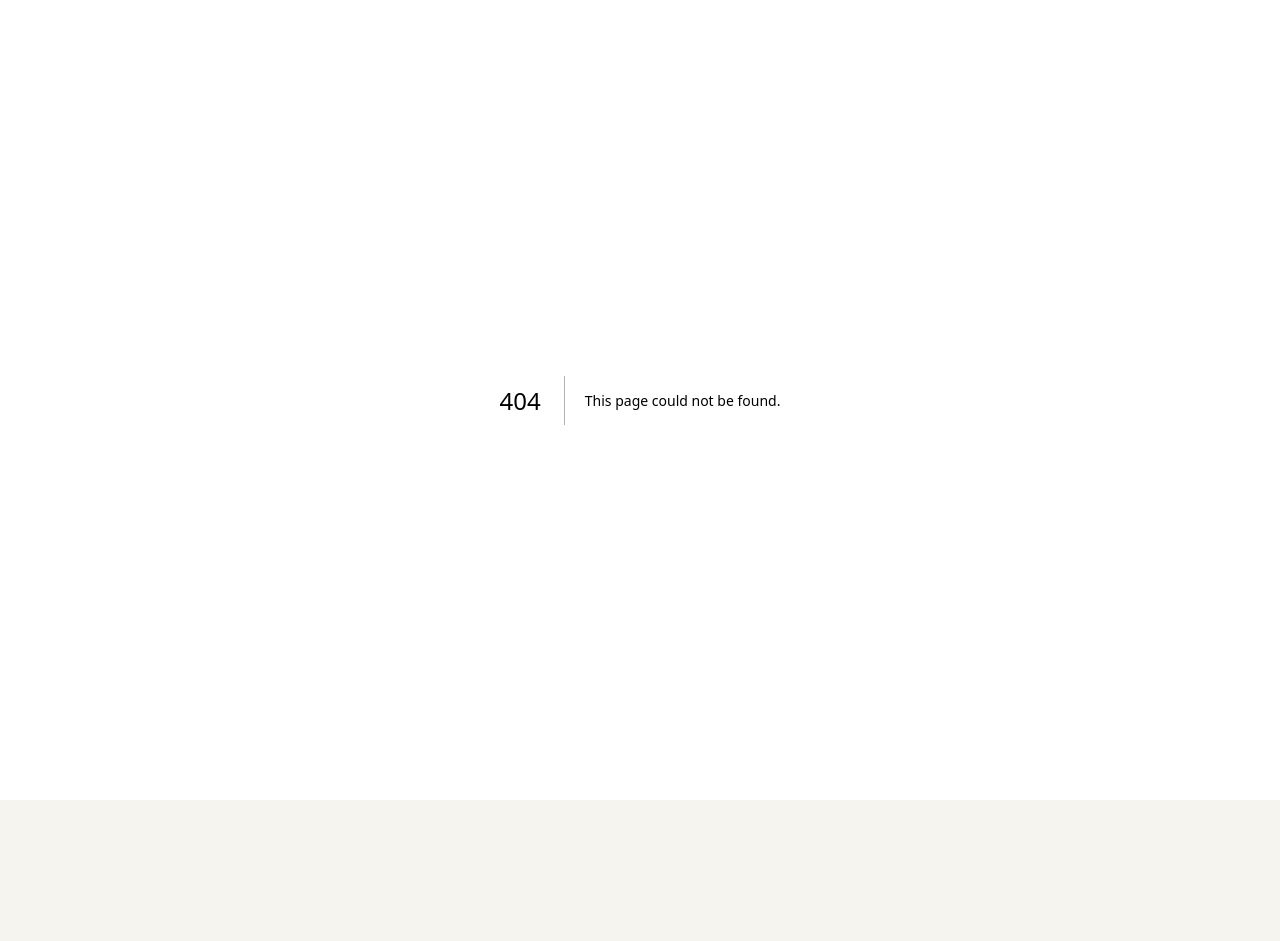
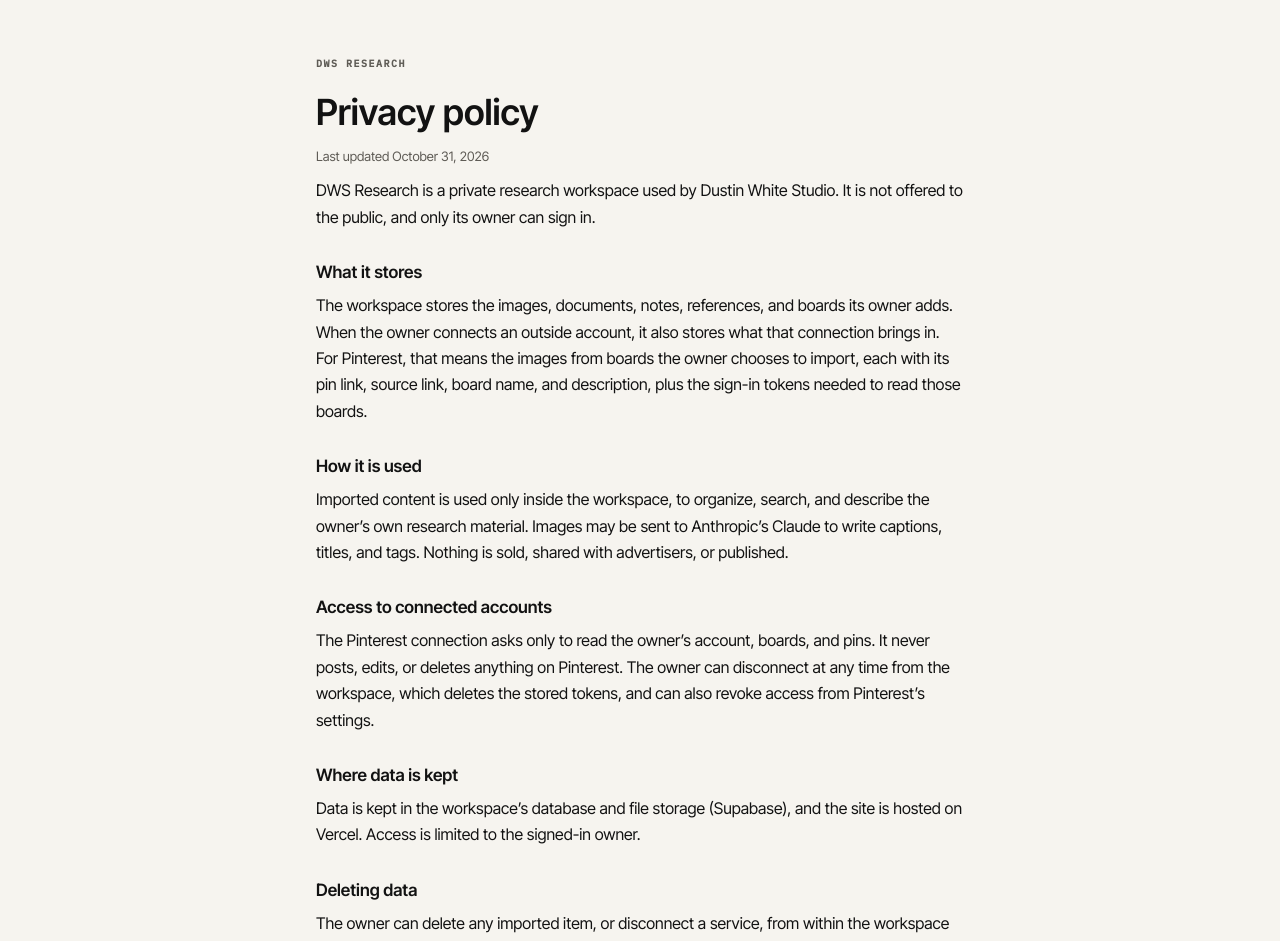
Before and after one commit to whiteD1968/DWS-Research, a Next.js app: page /privacy in a window 1280 px wide. Before the commit this address had no page. Shown: the top 941 px of the page. Before the commit the page ends 800 px from the top, so only its background shows below. Built offline with nearby package versions, Linux system fonts and the light colour scheme.

Commit message:
Add a public privacy policy page
Pinterest asks for a privacy policy link when creating an app.

Co-Authored-By: Claude Opus 5.5 <noreply@anthropic.com>
Claude-Session: https://claude.ai/code/session_01AwDDMqqqNPGUkpUcPhAgU4

```diff
--- a/app/globals.css
+++ b/app/globals.css
@@ -2347,3 +2347,8 @@ body { font-family: var(--font-sans), Helvetica, Arial, sans-serif; }
 .pinterest .button { width: auto; }
 .pinterest-actions a { font-size: 13px; white-space: nowrap; }
 @media (max-width: 600px) { .pinterest-boards li { flex-wrap: wrap; } .pinterest-actions { width: 100%; justify-content: flex-end; } }
+.privacy-page { max-width: 680px; margin: 0 auto; padding: 56px 16px 80px; line-height: 1.65; }
+.privacy-page h1 { font-size: 36px; margin: 6px 0 4px; }
+.privacy-page h2 { font-size: 17px; margin: 28px 0 6px; }
+.privacy-page p { margin: 0 0 10px; }
+.privacy-updated { color: var(--text-muted); font-size: 13px; }
--- /dev/null
+++ b/app/privacy/page.tsx
@@ -0,0 +1,25 @@
+import type { Metadata } from "next";
+
+export const metadata: Metadata = { title: "Privacy policy · DWS Research" };
+
+// Public, so services that connect to the workspace (such as Pinterest) can link to it.
+export default function PrivacyPage() {
+  return <main className="privacy-page">
+    <p className="eyebrow">DWS Research</p>
+    <h1>Privacy policy</h1>
+    <p className="privacy-updated">Last updated October 31, 2026</p>
+    <p>DWS Research is a private research workspace used by Dustin White Studio. It is not offered to the public, and only its owner can sign in.</p>
+    <h2>What it stores</h2>
+    <p>The workspace stores the images, documents, notes, references, and boards its owner adds. When the owner connects an outside account, it also stores what that connection brings in. For Pinterest, that means the images from boards the owner chooses to import, each with its pin link, source link, board name, and description, plus the sign-in tokens needed to read those boards.</p>
+    <h2>How it is used</h2>
+    <p>Imported content is used only inside the workspace, to organize, search, and describe the owner’s own research material. Images may be sent to Anthropic’s Claude to write captions, titles, and tags. Nothing is sold, shared with advertisers, or published.</p>
+    <h2>Access to connected accounts</h2>
+    <p>The Pinterest connection asks only to read the owner’s account, boards, and pins. It never posts, edits, or deletes anything on Pinterest. The owner can disconnect at any time from the workspace, which deletes the stored tokens, and can also revoke access from Pinterest’s settings.</p>
+    <h2>Where data is kept</h2>
+    <p>Data is kept in the workspace’s database and file storage (Supabase), and the site is hosted on Vercel. Access is limited to the signed-in owner.</p>
+    <h2>Deleting data</h2>
+    <p>The owner can delete any imported item, or disconnect a service, from within the workspace at any time.</p>
+    <h2>Contact</h2>
+    <p>Questions about this policy can be sent to Dustin White Studio through <a href="https://www.pinterest.com/duwhite/">pinterest.com/duwhite</a>.</p>
+  </main>;
+}
```
